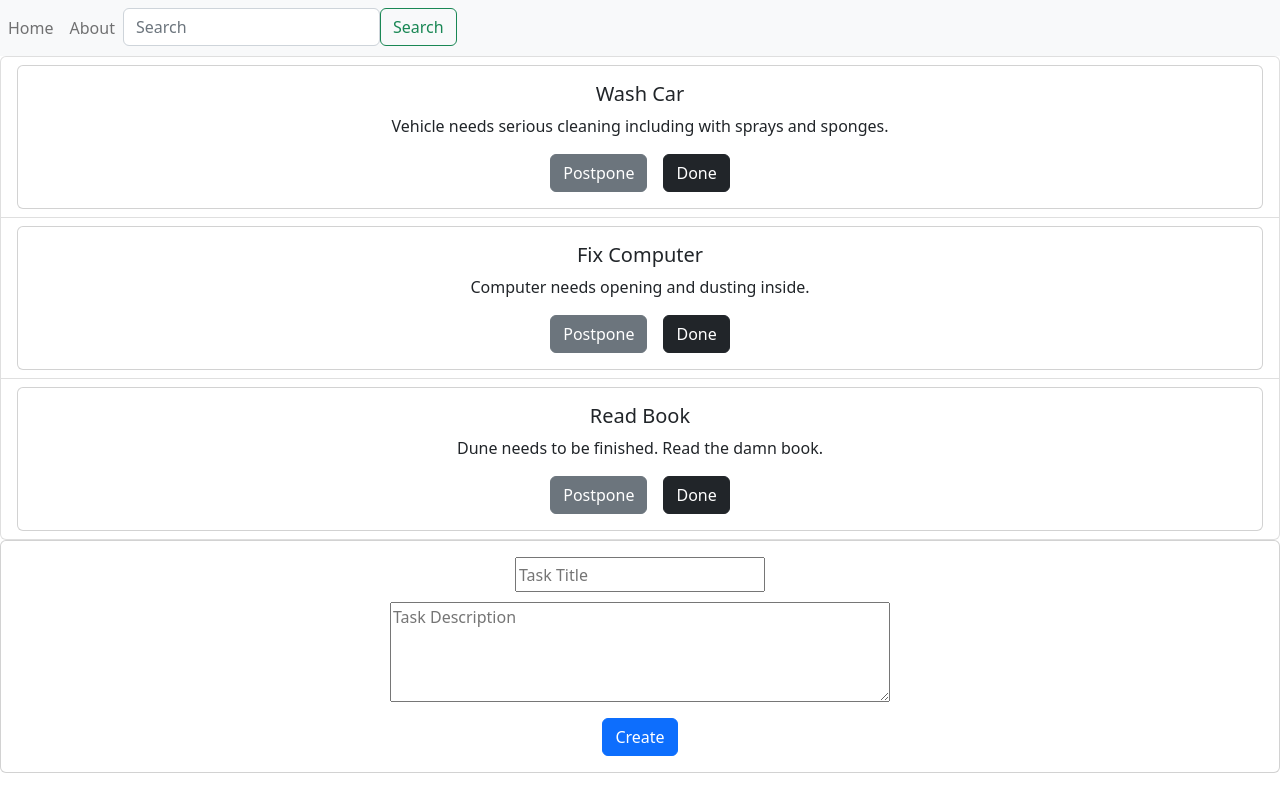
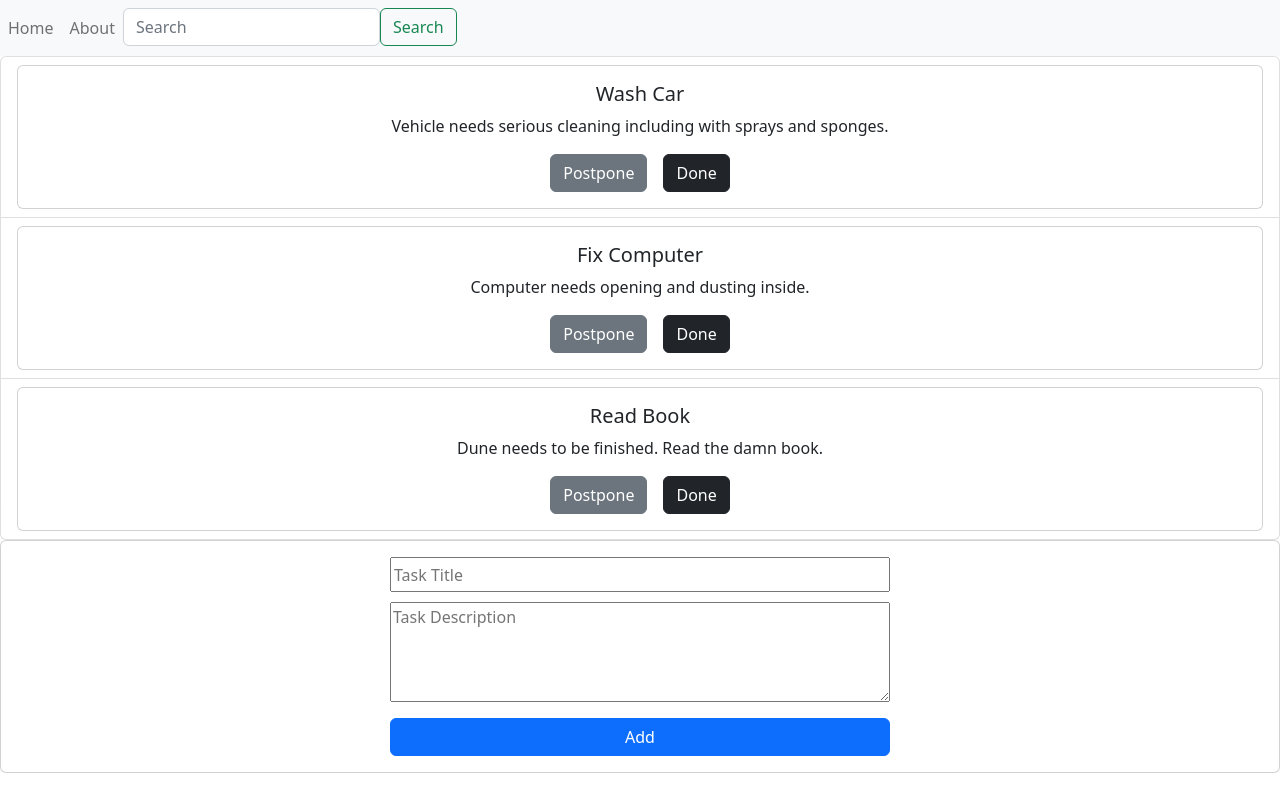
Before and after one commit to abdullahozer11/taskRecorderReact, a React (Create React App) app: page / in a window 1280 px wide. Built offline with nearby package versions, Linux system fonts and the light colour scheme.

Commit message:
Task add button is styled. Title and button are enlarged to align textbox.

```diff
--- a/src/components/TaskList/TaskList.css
+++ b/src/components/TaskList/TaskList.css
@@ -1,5 +1,5 @@
 #task-title {
-    width: 250px;
+    width: 500px;
     height: 35px;
     margin-bottom: 10px;
 }
@@ -9,3 +9,7 @@
     height: 100px;
     margin-bottom: 10px;
 }
+
+#task-add-button {
+    width: 500px;
+}
--- a/src/components/TaskList/TaskList.js
+++ b/src/components/TaskList/TaskList.js
@@ -164,7 +164,7 @@ class TaskList extends Component {
                                       value={this.state.newTaskDescription}
                                       onChange={this.handleTaskDescriptionChange}/>
                             <br/>
-                            <button type="submit" className="card-link btn btn-primary">Create</button>
+                            <button id="task-add-button" type="submit" className="card-link btn btn-primary">Add</button>
                         </form>
                     </div>
                 </div>
```
